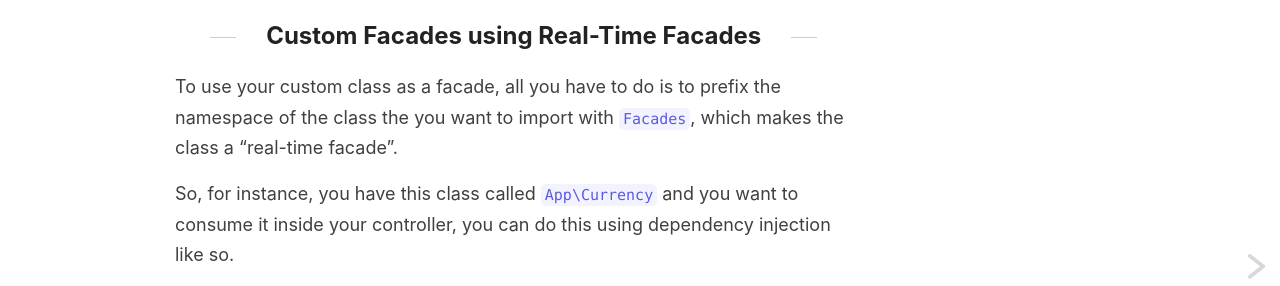
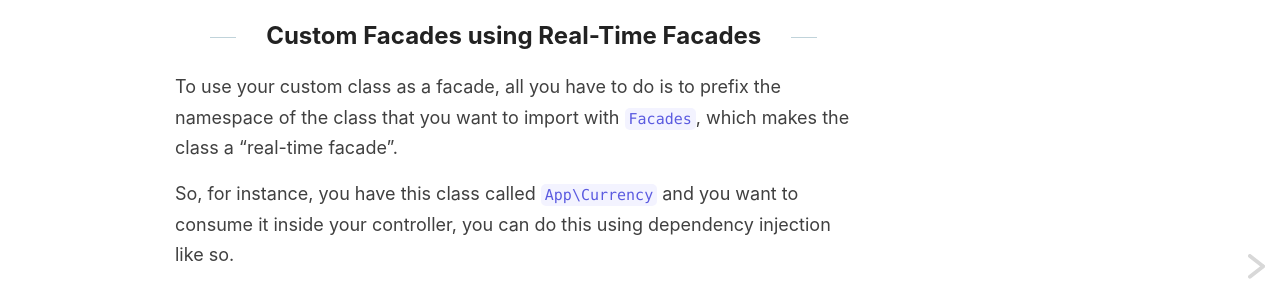
Before and after one commit to varunkumardev/amitmerchant1990.github.io, a Jekyll site: the page built from _posts/2020-04-29-using-class-real-time-facade-laravel.md, in a window 1280 px wide and 900 px high, scrolled down 1757 px. Shown: the part 184-470 px from the top of the window. Built offline with Jekyll 4.4.1, drawn with Linux system fonts in a browser that asks for light colours; comment, search, counter and statistics services are not loaded.

Commit message:
improve posts.

```diff
--- a/_posts/2020-04-29-using-class-real-time-facade-laravel.md
+++ b/_posts/2020-04-29-using-class-real-time-facade-laravel.md
@@ -64,7 +64,7 @@ But, what if you want to use your own defined class as a facade? Well, this can
 
 ## Custom Facades using Real-Time Facades
 
-To use your custom class as a facade, all you have to do is to  prefix the namespace of the class the you want to import with `Facades`, which makes the class a "real-time facade".
+To use your custom class as a facade, all you have to do is to  prefix the namespace of the class that you want to import with `Facades`, which makes the class a "real-time facade".
 
 So, for instance, you have this class called `App\Currency` and you want to consume it inside your controller, you can do this using dependency injection like so.
 
```
Also changed, not shown: _posts/2020-04-20-the-ultimate-crossover.md (+4 -4 lines).
